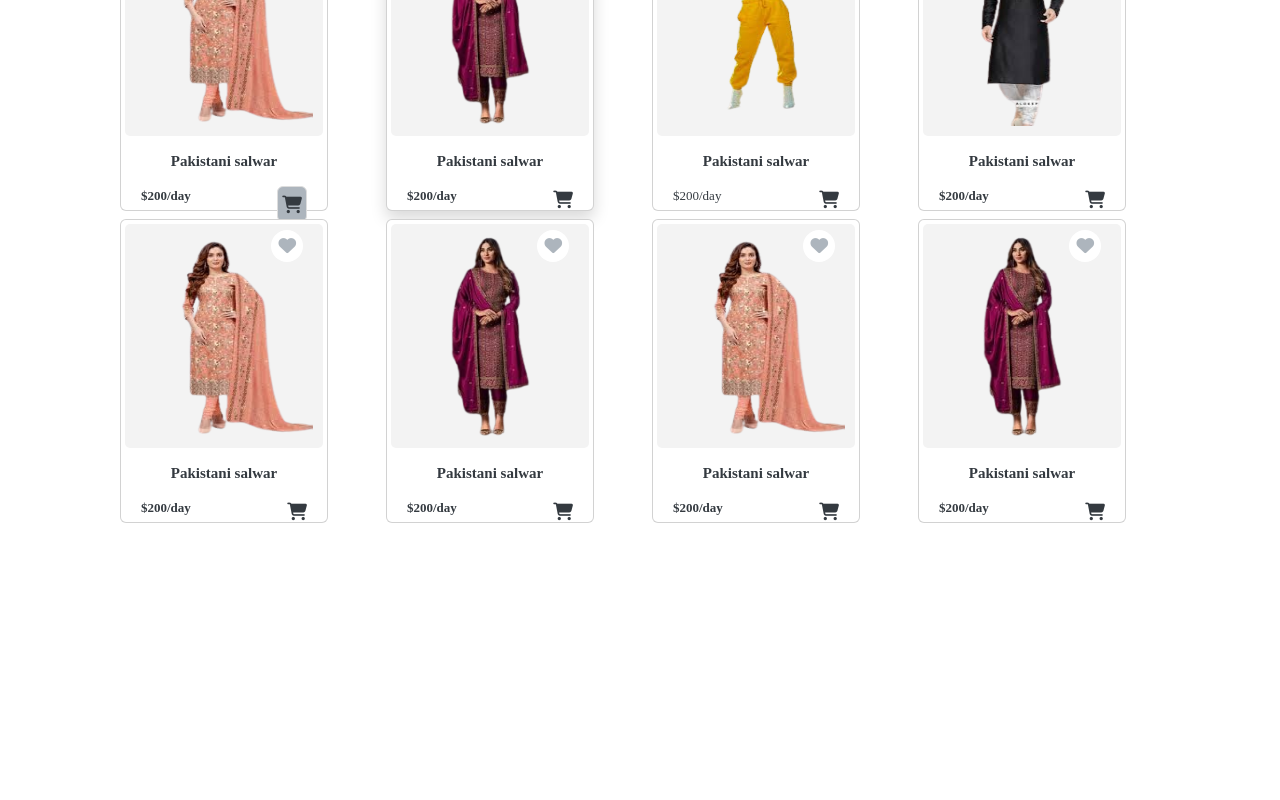
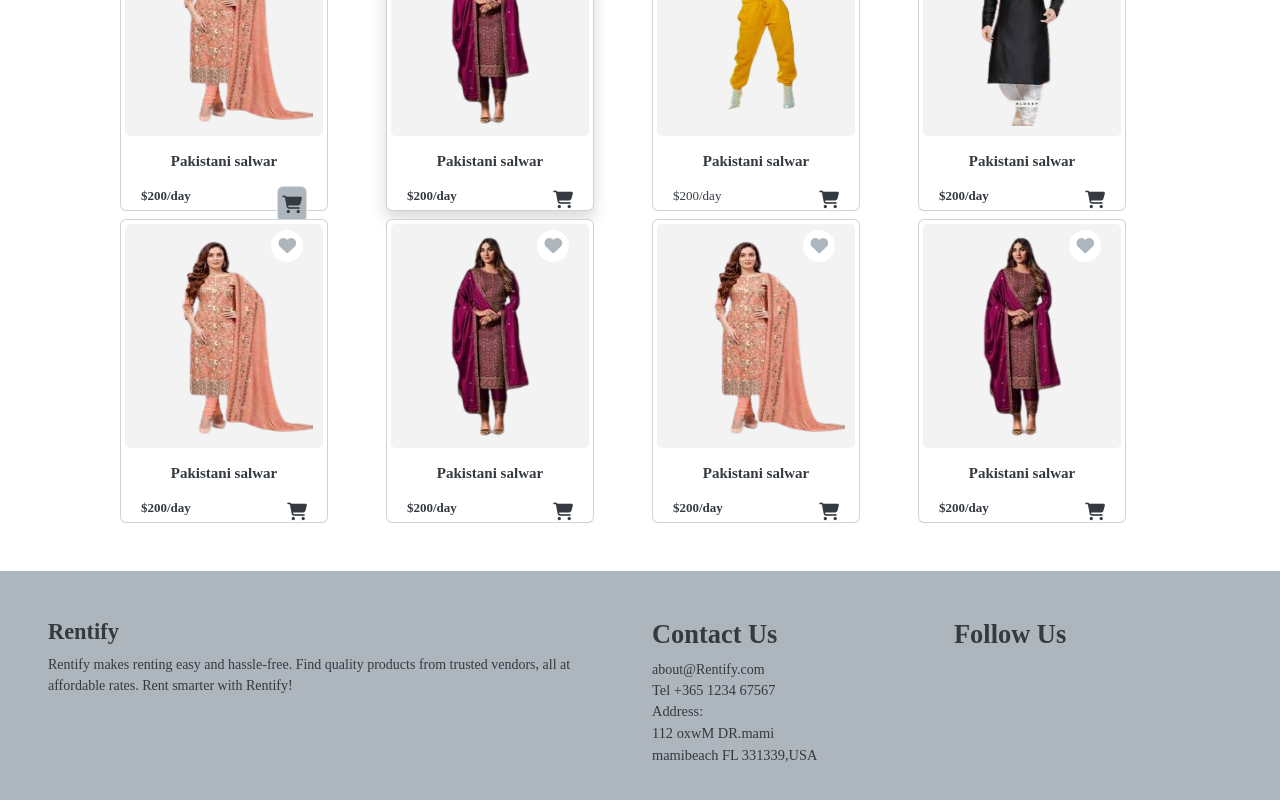
Before and after one commit to Naajiya/Rentify, a React (Vite) app: page / in a window 1280 px wide. Shown: the part 1348-2148 px from the top of the page. Before the commit the page ends 1919 px from the top, so only its background shows below. Built offline with nearby package versions, Linux system fonts and the light colour scheme.

Commit message:
code updated

```diff
--- a/src/App.jsx
+++ b/src/App.jsx
@@ -3,6 +3,7 @@ import './App.css'
 import Header from './components/Header'
 import LandingPage from './pages/LandingPage'
 import { Route, Routes } from 'react-router-dom'
+import Footer from './components/Footer'
 
 
 
@@ -19,6 +20,8 @@ function App() {
         <Route element={<LandingPage />} path='/' />
       </Routes>
 
+      <Footer/>
+
 
 
     </>
--- a/src/components/Footer.jsx
+++ b/src/components/Footer.jsx
@@ -4,7 +4,29 @@ import { Col, Container, Row } from 'react-bootstrap'
 
 function Footer() {
   return (
-    <div>Footer</div>
+    <>
+    <div>
+      <Row className='p-5 bg-secondary'>
+        <Col lg={6}>
+        <h4 style={{fontSize:"1.4rem",fontFamily:'cursive'}} className=''>Rentify</h4>
+        <p style={{fontSize:'14px'}} className='t-sty text-justify'>Rentify makes renting easy and hassle-free. Find quality products from trusted vendors, all at affordable rates. Rent smarter with Rentify!</p>
+        </Col>
+        <Col lg={3} className=' t-sty '>
+        <h4 className=''>Contact Us</h4>
+        <div className=''>
+          <p style={{fontSize:'14px'}} className='t-sty'>about@Rentify.com</p>
+          <p style={{fontSize:'0.9rem',fontFamily:'-moz-initial',marginTop:'-1rem'}}>Tel +365 1234 67567</p>
+          <p style={{fontSize:'0.9rem',fontFamily:'-moz-initial',marginTop:'-1rem'}}>Address:</p>
+          <p style={{fontSize:'0.9rem',fontFamily:'-moz-initial',marginTop:'-1rem'}}>112 oxwM DR.mami</p>
+          <p style={{fontSize:'0.9rem',fontFamily:'-moz-initial',marginTop:'-1rem'}}>mamibeach FL 331339,USA</p>
+        </div>
+        </Col>
+        <Col lg={3} className='t-sty'>
+        <h4>Follow Us</h4>
+        </Col>
+      </Row>
+    </div>
+    </>
   )
 }
 
--- a/src/css/AdvtStyle.css
+++ b/src/css/AdvtStyle.css
@@ -43,5 +43,5 @@
 }
 
 .body-color{
-    background-color: rgb(229, 239, 241);
+    background-color: rgb(243, 243, 243);
 }
--- a/src/index.css
+++ b/src/index.css
@@ -9,6 +9,7 @@
     -webkit-background-clip: text;
     color: transparent;
     font-size: 30px;
+    background-size: contain;
 }
 
 .hover-container {
@@ -45,3 +46,7 @@
 /* .carosty{
   height:200px !important
 } */
+
+.t-sty{
+  font-family: cursive;
+}
```
